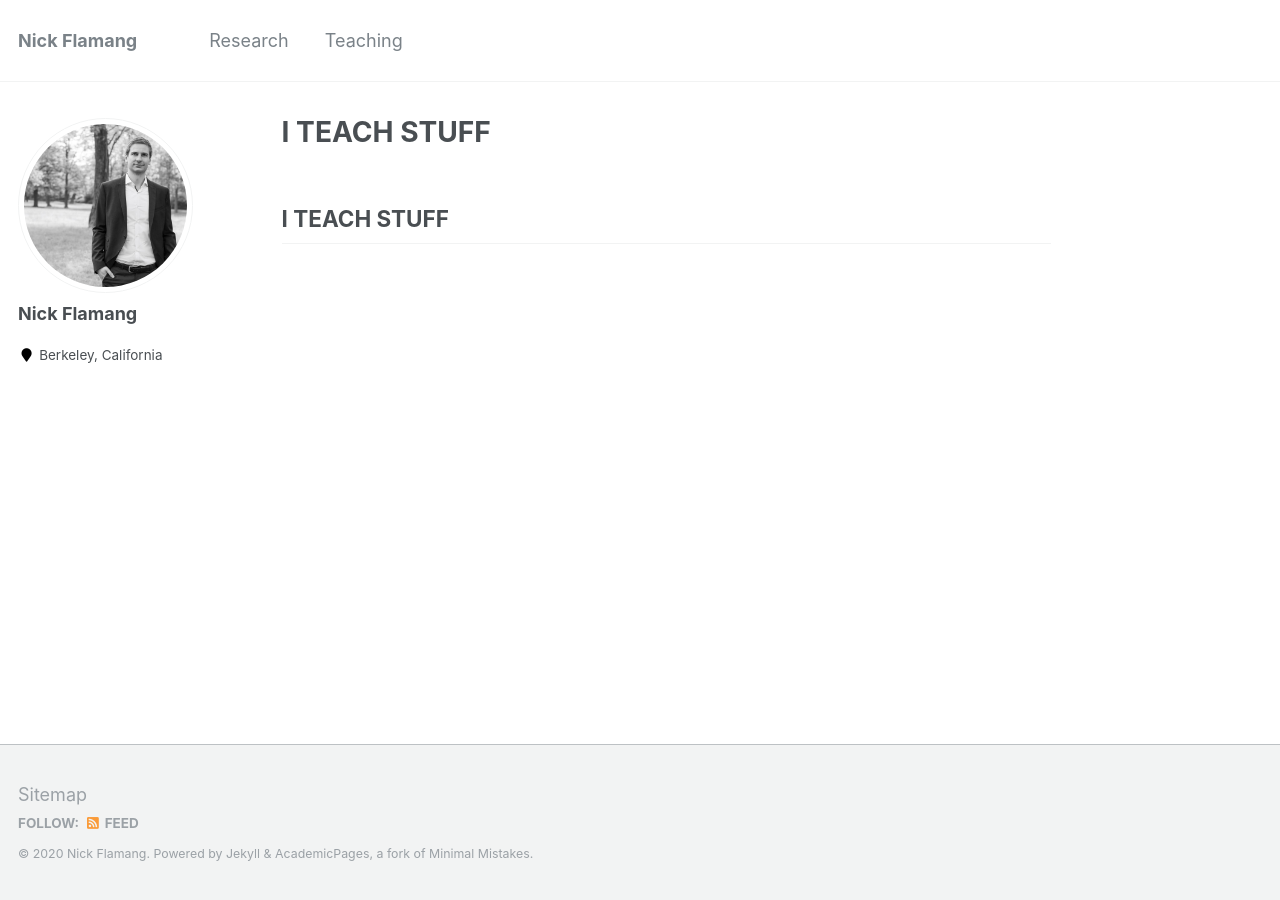
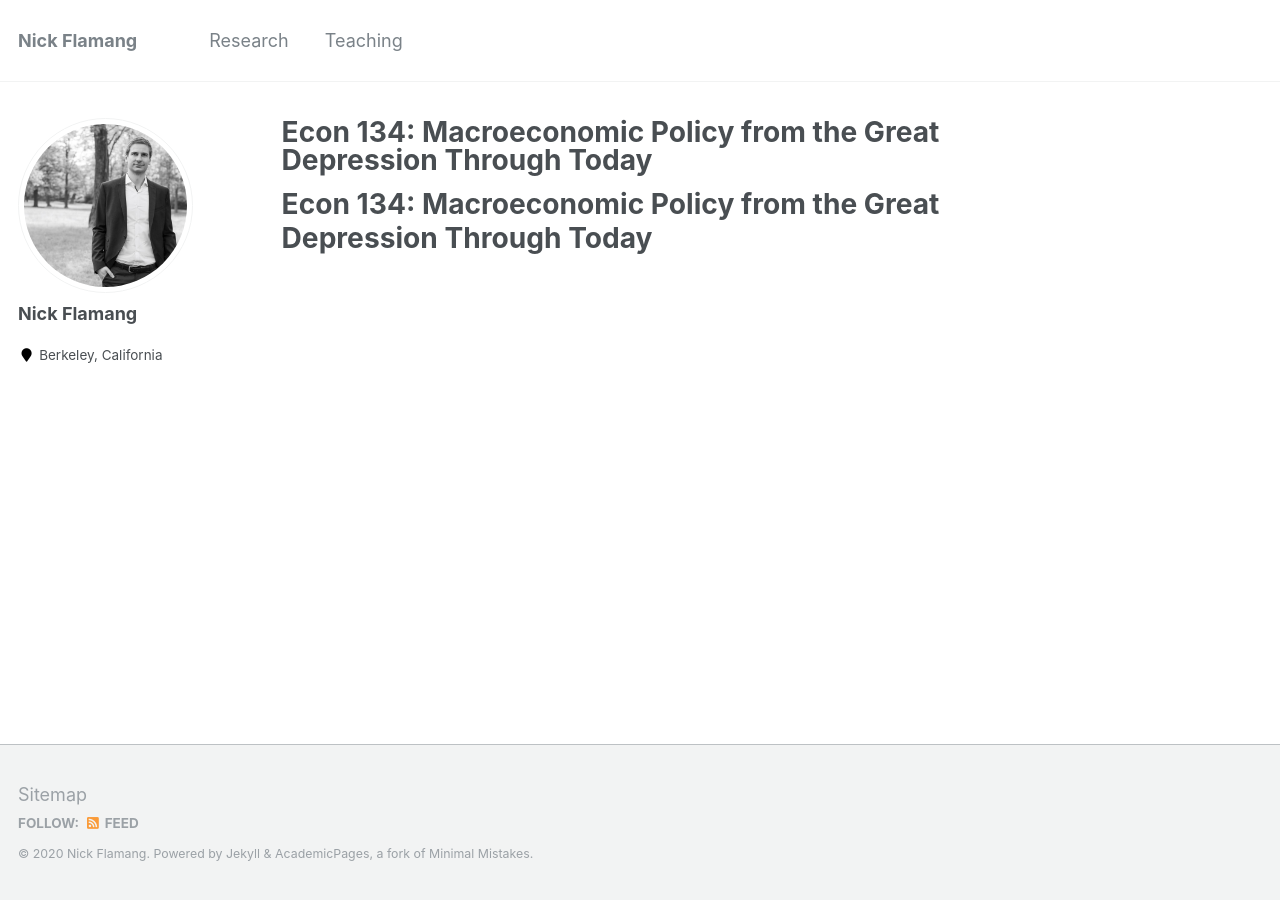
Before and after one commit to nickflamang/nickflamang.github.io, a Jekyll site: the page built from teaching.md, in a window 1280 px wide. Built offline with Jekyll 4.4.1, drawn with Linux system fonts in a browser that asks for light colours; our own code applies the rules of GitHub Pages for plain Markdown files.

Commit message:
Update teaching.md

```diff
--- a/teaching.md
+++ b/teaching.md
@@ -1 +1 @@
-## I TEACH STUFF
+# Econ 134: Macroeconomic Policy from the Great Depression Through Today
```
